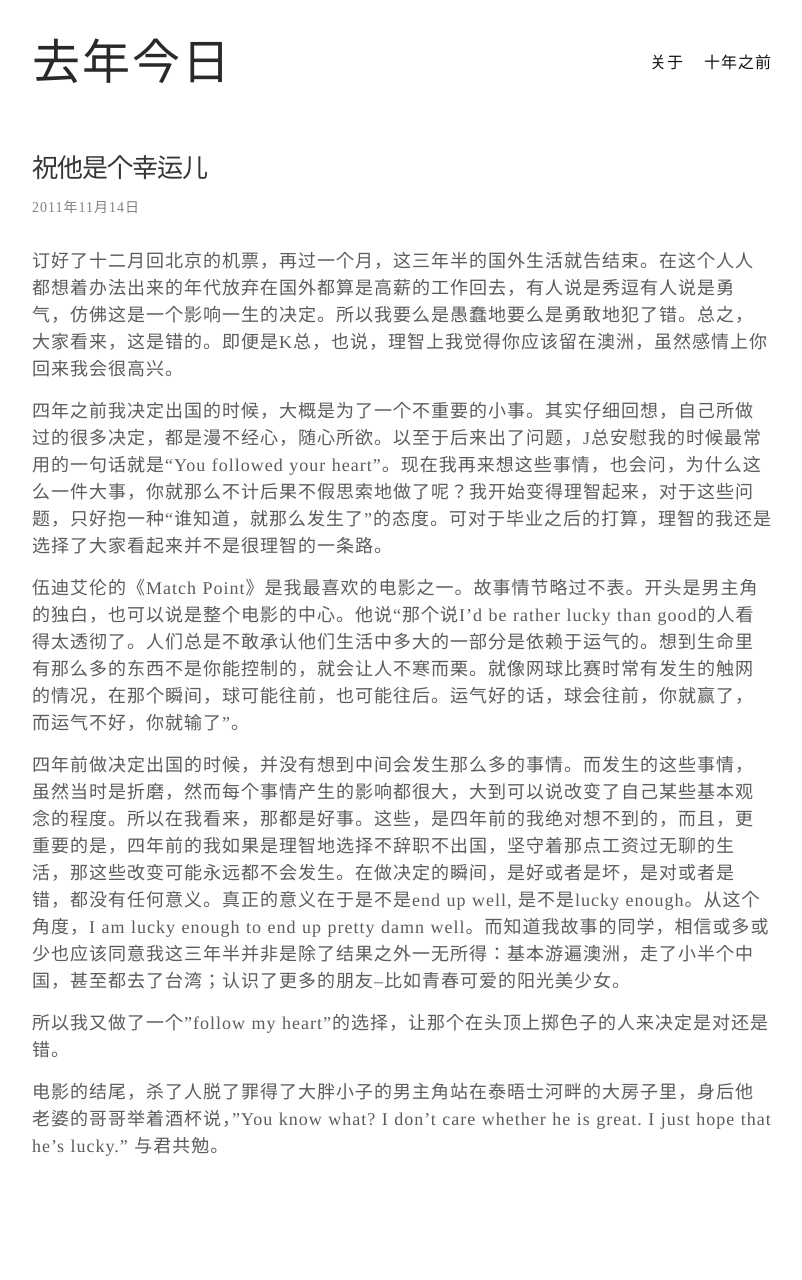
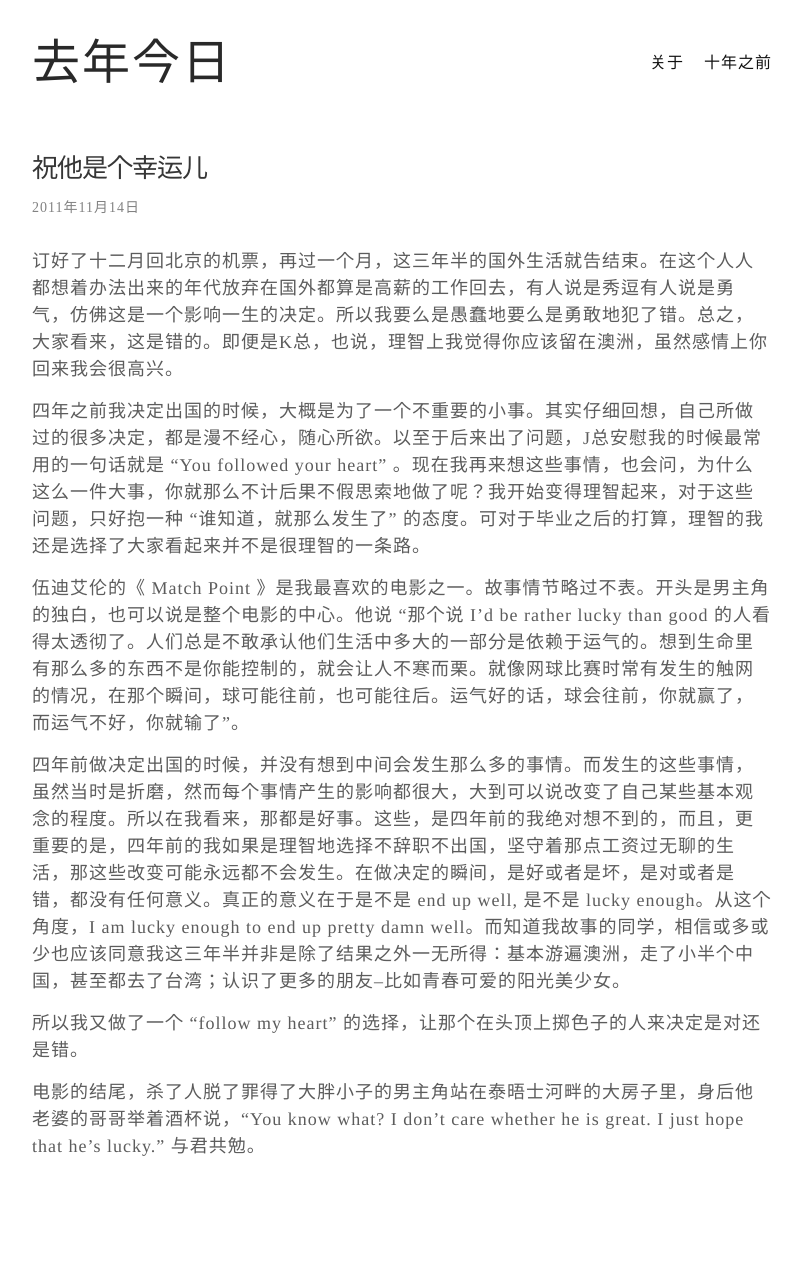
Before and after one commit to wuyb/wuyb.github.io, a Jekyll site: the page built from _posts/2011-11-15-match-point.markdown, in a window 1280 px wide. Shown: the whole page, without its empty margins (238-1040 px from the left). Built offline with Jekyll 4.4.1, drawn with Linux system fonts in a browser that asks for light colours; some web fonts are replaced.

Commit message:
fix format

```diff
--- a/_posts/2011-11-15-match-point.markdown
+++ b/_posts/2011-11-15-match-point.markdown
@@ -5,12 +5,12 @@ date:   2011-11-15 01:06:29 +0800
 ---
 订好了十二月回北京的机票，再过一个月，这三年半的国外生活就告结束。在这个人人都想着办法出来的年代放弃在国外都算是高薪的工作回去，有人说是秀逗有人说是勇气，仿佛这是一个影响一生的决定。所以我要么是愚蠢地要么是勇敢地犯了错。总之，大家看来，这是错的。即便是K总，也说，理智上我觉得你应该留在澳洲，虽然感情上你回来我会很高兴。
 
-四年之前我决定出国的时候，大概是为了一个不重要的小事。其实仔细回想，自己所做过的很多决定，都是漫不经心，随心所欲。以至于后来出了问题，J总安慰我的时候最常用的一句话就是“You followed your heart”。现在我再来想这些事情，也会问，为什么这么一件大事，你就那么不计后果不假思索地做了呢？我开始变得理智起来，对于这些问题，只好抱一种“谁知道，就那么发生了”的态度。可对于毕业之后的打算，理智的我还是选择了大家看起来并不是很理智的一条路。
+四年之前我决定出国的时候，大概是为了一个不重要的小事。其实仔细回想，自己所做过的很多决定，都是漫不经心，随心所欲。以至于后来出了问题，J总安慰我的时候最常用的一句话就是 “You followed your heart” 。现在我再来想这些事情，也会问，为什么这么一件大事，你就那么不计后果不假思索地做了呢？我开始变得理智起来，对于这些问题，只好抱一种 “谁知道，就那么发生了” 的态度。可对于毕业之后的打算，理智的我还是选择了大家看起来并不是很理智的一条路。
 
-伍迪艾伦的《Match Point》是我最喜欢的电影之一。故事情节略过不表。开头是男主角的独白，也可以说是整个电影的中心。他说“那个说I’d be rather lucky than good的人看得太透彻了。人们总是不敢承认他们生活中多大的一部分是依赖于运气的。想到生命里有那么多的东西不是你能控制的，就会让人不寒而栗。就像网球比赛时常有发生的触网的情况，在那个瞬间，球可能往前，也可能往后。运气好的话，球会往前，你就赢了，而运气不好，你就输了”。
+伍迪艾伦的《 Match Point 》是我最喜欢的电影之一。故事情节略过不表。开头是男主角的独白，也可以说是整个电影的中心。他说 “那个说 I’d be rather lucky than good 的人看得太透彻了。人们总是不敢承认他们生活中多大的一部分是依赖于运气的。想到生命里有那么多的东西不是你能控制的，就会让人不寒而栗。就像网球比赛时常有发生的触网的情况，在那个瞬间，球可能往前，也可能往后。运气好的话，球会往前，你就赢了，而运气不好，你就输了”。
 
-四年前做决定出国的时候，并没有想到中间会发生那么多的事情。而发生的这些事情，虽然当时是折磨，然而每个事情产生的影响都很大，大到可以说改变了自己某些基本观念的程度。所以在我看来，那都是好事。这些，是四年前的我绝对想不到的，而且，更重要的是，四年前的我如果是理智地选择不辞职不出国，坚守着那点工资过无聊的生活，那这些改变可能永远都不会发生。在做决定的瞬间，是好或者是坏，是对或者是错，都没有任何意义。真正的意义在于是不是end up well, 是不是lucky enough。从这个角度，I am lucky enough to end up pretty damn well。而知道我故事的同学，相信或多或少也应该同意我这三年半并非是除了结果之外一无所得：基本游遍澳洲，走了小半个中国，甚至都去了台湾；认识了更多的朋友–比如青春可爱的阳光美少女。
+四年前做决定出国的时候，并没有想到中间会发生那么多的事情。而发生的这些事情，虽然当时是折磨，然而每个事情产生的影响都很大，大到可以说改变了自己某些基本观念的程度。所以在我看来，那都是好事。这些，是四年前的我绝对想不到的，而且，更重要的是，四年前的我如果是理智地选择不辞职不出国，坚守着那点工资过无聊的生活，那这些改变可能永远都不会发生。在做决定的瞬间，是好或者是坏，是对或者是错，都没有任何意义。真正的意义在于是不是 end up well, 是不是 lucky enough。从这个角度，I am lucky enough to end up pretty damn well。而知道我故事的同学，相信或多或少也应该同意我这三年半并非是除了结果之外一无所得：基本游遍澳洲，走了小半个中国，甚至都去了台湾；认识了更多的朋友–比如青春可爱的阳光美少女。
 
-所以我又做了一个”follow my heart”的选择，让那个在头顶上掷色子的人来决定是对还是错。
+所以我又做了一个 “follow my heart” 的选择，让那个在头顶上掷色子的人来决定是对还是错。
 
-电影的结尾，杀了人脱了罪得了大胖小子的男主角站在泰晤士河畔的大房子里，身后他老婆的哥哥举着酒杯说，”You know what? I don’t care whether he is great. I just hope that he’s lucky.” 与君共勉。
+电影的结尾，杀了人脱了罪得了大胖小子的男主角站在泰晤士河畔的大房子里，身后他老婆的哥哥举着酒杯说，“You know what? I don’t care whether he is great. I just hope that he’s lucky.” 与君共勉。
```
Also changed, not shown: 2 other files.
